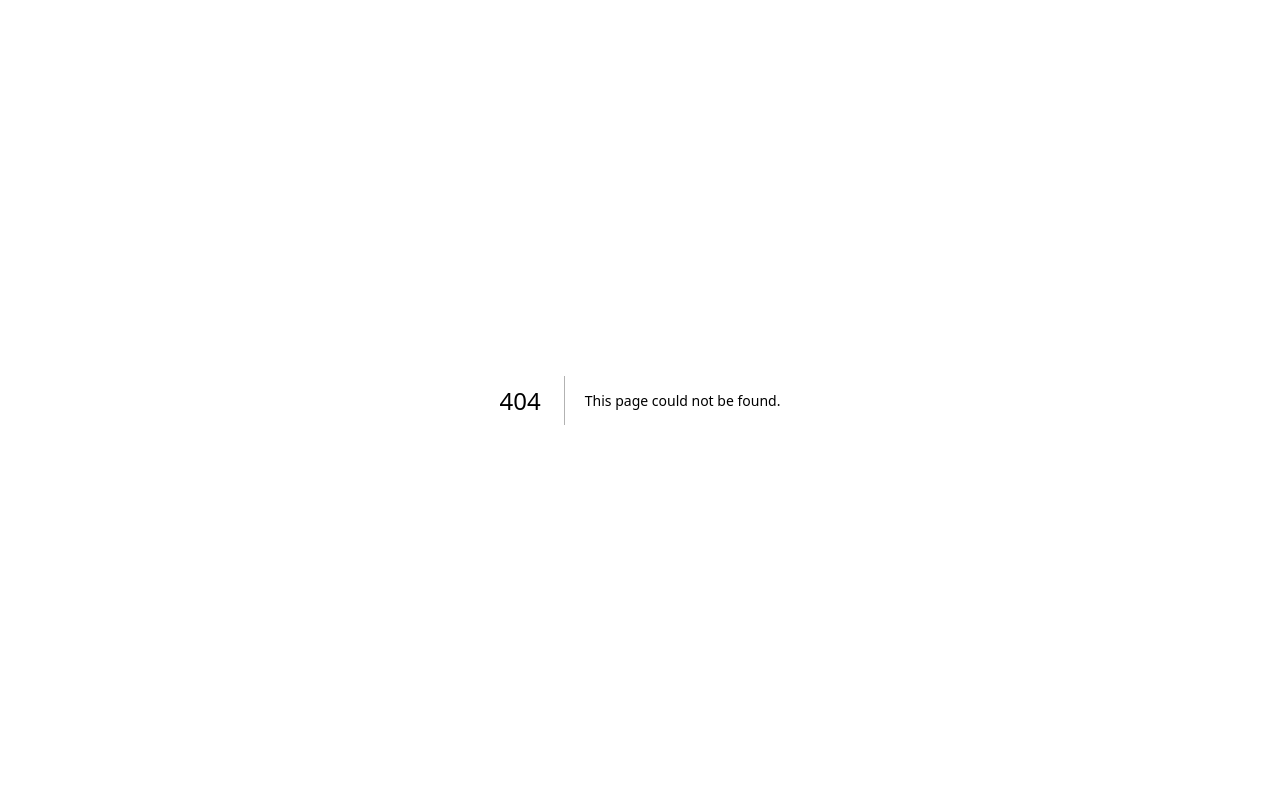
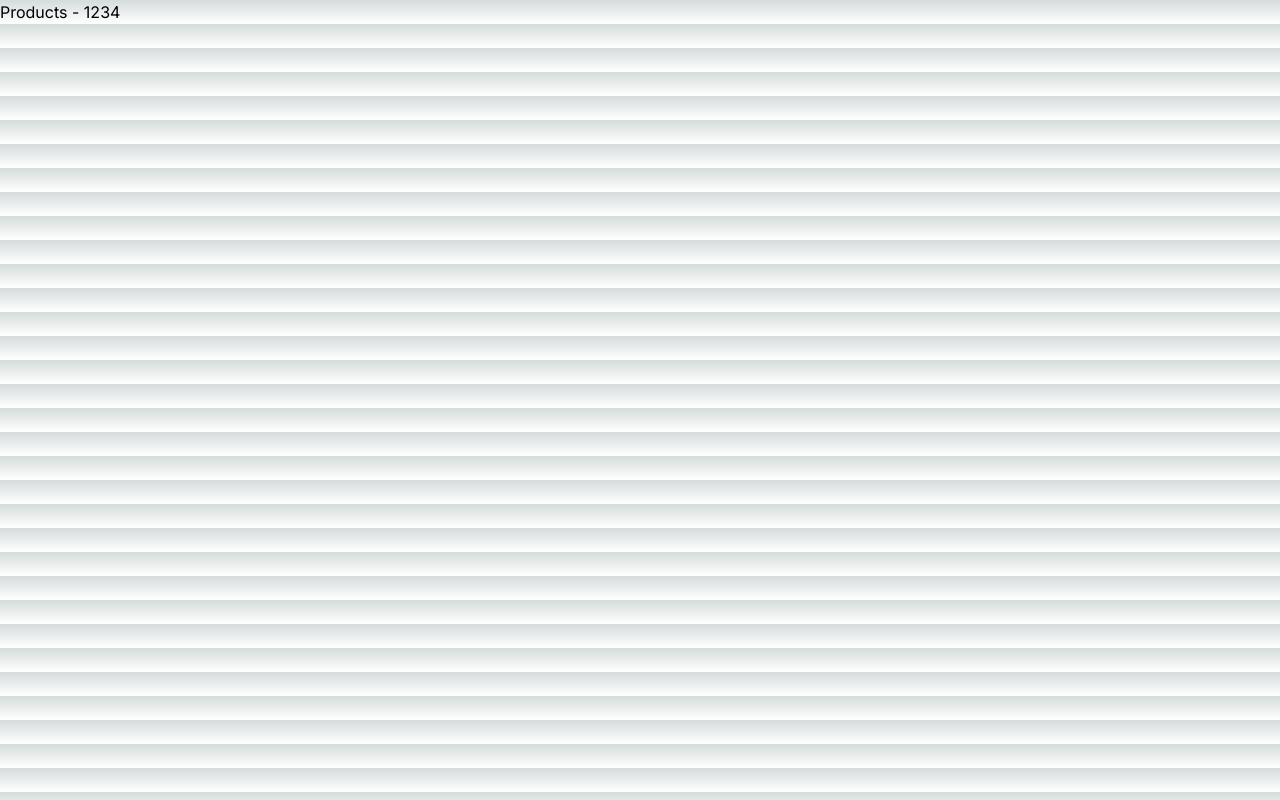
Before and after one commit to enochsori/nextjs-note, a Next.js app: page /products/1234 in a window 1280 px wide. Before the commit this address had no page. Built offline with nearby package versions, Linux system fonts and the light colour scheme.

Commit message:
dynamic routing basic

```diff
--- /dev/null
+++ b/src/app/products/[slug]/page.tsx
@@ -0,0 +1,13 @@
+import React from 'react';
+
+type Props = {
+  params: {
+    slug: string;
+  };
+};
+
+const PantsPage = ({ params }: Props) => {
+  return <h1>Products - {params.slug.toUpperCase()}</h1>;
+};
+
+export default PantsPage;
--- a/src/pages/products/pants.tsx
+++ /dev/null
@@ -1,7 +0,0 @@
-import React from 'react';
-
-const PantsPage = () => {
-  return <h1>pants</h1>;
-};
-
-export default PantsPage;
```
Also changed, not shown: src/app/products/page.tsx (renamed from src/pages/products/index.tsx).
